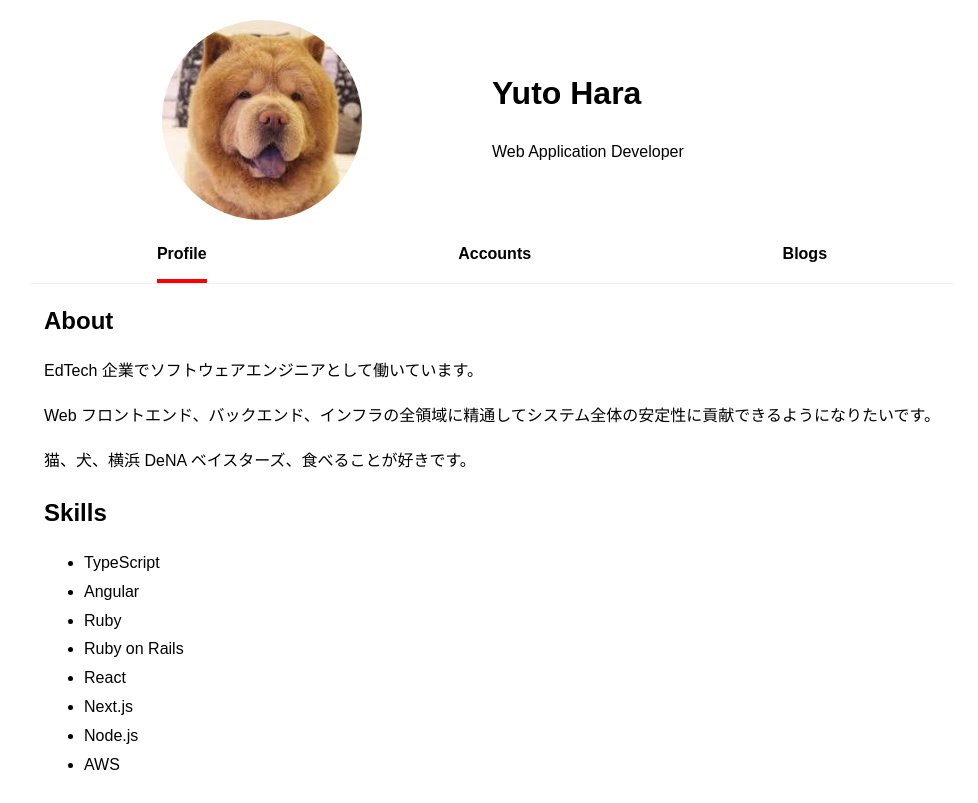
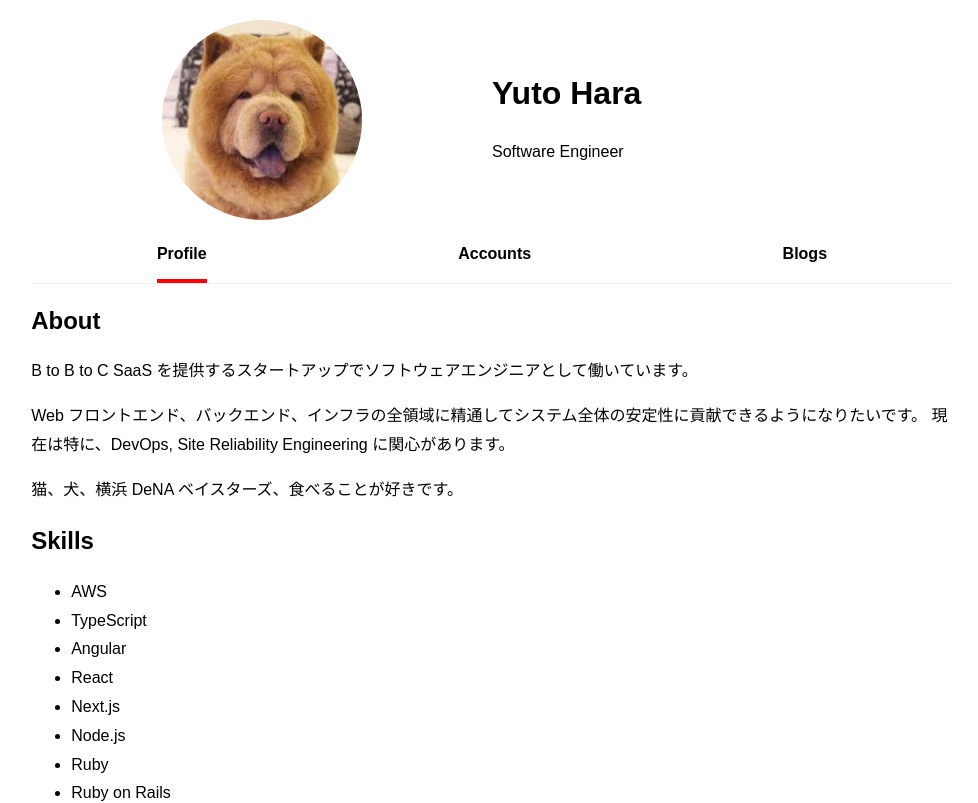
Before and after one commit to hxrxchang/my-next-page, a Next.js app: page / in a window 1280 px wide. Shown: the top 803 px of the page, without its empty margins (148-1126 px from the left). Built offline with nearby package versions, Linux system fonts and the light colour scheme; no server answers.

Commit message:
fix: edit profile

```diff
--- a/data-sources/profile.md
+++ b/data-sources/profile.md
@@ -1,24 +1,19 @@
 ## About
 
-EdTech 企業でソフトウェアエンジニアとして働いています。
+B to B to C SaaS を提供するスタートアップでソフトウェアエンジニアとして働いています。
 
 Web フロントエンド、バックエンド、インフラの全領域に精通してシステム全体の安定性に貢献できるようになりたいです。
+現在は特に、DevOps, Site Reliability Engineering に関心があります。
 
 猫、犬、横浜 DeNA ベイスターズ、食べることが好きです。
 
 ## Skills
 
+- AWS
 - TypeScript
 - Angular
-- Ruby
-- Ruby on Rails
 - React
 - Next.js
 - Node.js
-- AWS
-
-## Studying
-
-- Go
-- Linux
-- TCP/IP
+- Ruby
+- Ruby on Rails
--- a/src/components/header.tsx
+++ b/src/components/header.tsx
@@ -85,7 +85,7 @@ export const Header: React.FC<{}> = () => {
       </div>
       <div className="profile-wrapper">
         <h1 className="profile-name">Yuto Hara</h1>
-        <p className="profile-description">Web Application Developer</p>
+        <p className="profile-description">Software Engineer</p>
       </div>
     </Styled>
   );
```
